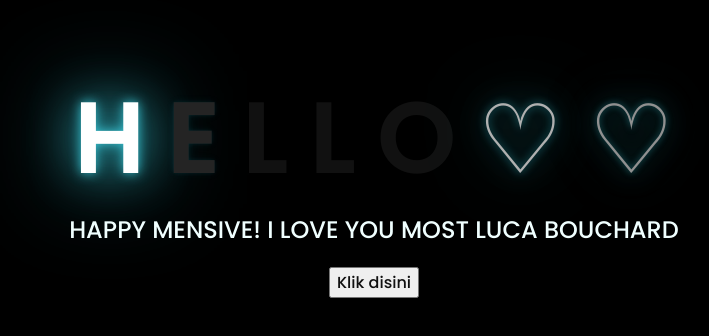
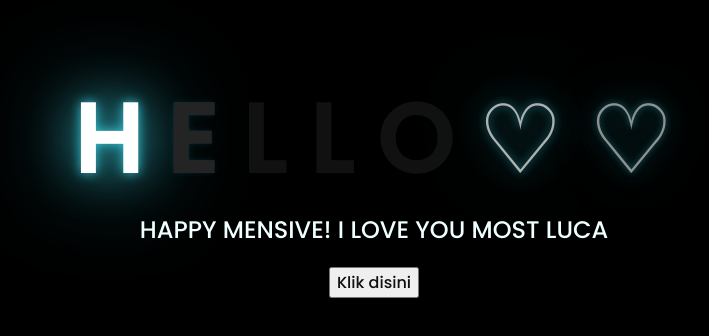
Before and after one commit to phuwdn/Happy-Mensive, a plain HTML site: page index.html in a window 1280 px wide. Shown: the part 226-562 px from the top of the page, without its empty margins (274-983 px from the left). Drawn offline with Linux system fonts and the light colour scheme.

Commit message:
Update index.html

```diff
--- a/index.html
+++ b/index.html
@@ -22,7 +22,7 @@
 
     <div class="description">
         <span>HAPPY MENSIVE!</span>
-        <span>I LOVE YOU MOST LUCA BOUCHARD</span>
+        <span>I LOVE YOU MOST LUCA</span>
     </div>
     <div class="button">
         <button>
```
